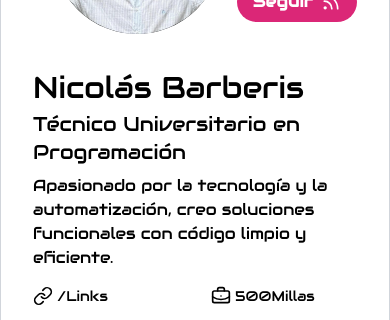
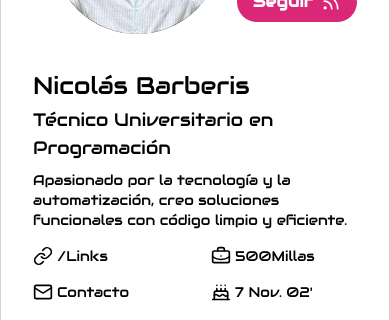
Before and after one commit to Nico09Barberis/web-portafolio, a React (Vite) app in the folder web-portafolio/: page /projects in a window 390 px wide. Shown: the part 260-580 px from the top of the page. Built offline with nearby package versions, Linux system fonts and the light colour scheme.

Commit message:
seguimos ajustando la tipografia

```diff
--- a/web-portafolio/src/components/HeroSection.jsx
+++ b/web-portafolio/src/components/HeroSection.jsx
@@ -19,11 +19,11 @@ const HeroSection = () => {
           </div>
 
           <div className="text-left mt-12 pl-4 md:pl-12">
-            <h2 className="text-3xl">Nicolás Barberis</h2>
-            <p className="text-xl mt-1">
+            <h2 className="text-2xl md:text-3xl">Nicolás Barberis</h2>
+            <p className="text-lg md:text-xl mt-1">
               Técnico Universitario en Programación
             </p>
-            <p className="mt-2">
+            <p className="mt-2 text-sm md:text-base">
               Apasionado por la tecnología y la automatización, creo soluciones
               funcionales con código limpio y eficiente.
             </p>
--- a/web-portafolio/src/components/Works.jsx
+++ b/web-portafolio/src/components/Works.jsx
@@ -147,7 +147,7 @@ const WorkCard = ({ title, description, img, repo, demo, techs, index }) => {
 // Sección de proyectos
 const WorkSection = ({ title, works }) => (
   <div className="mb-12">
-    <h3 className="text-3xl mb-6 text-center">{title}</h3>
+    <h3 className="text-2xl md:text-3xl mb-6 text-center">{title}</h3>
 
     {works.length === 0 ? (
       <p className="text-center text-gray-500 italic">
```
